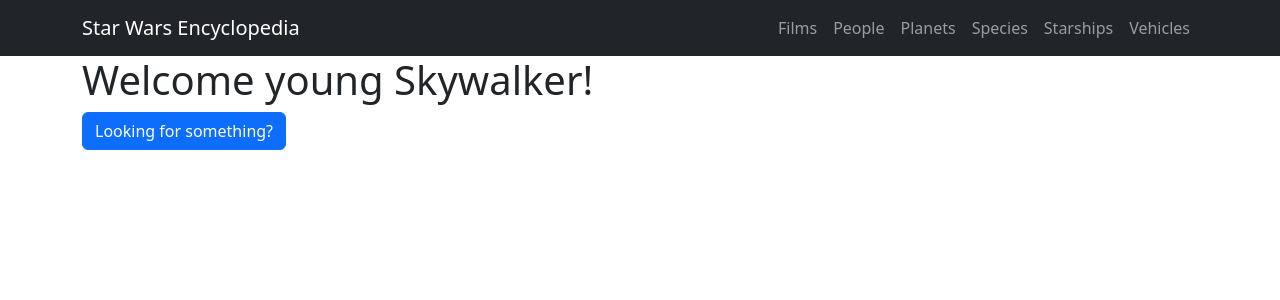
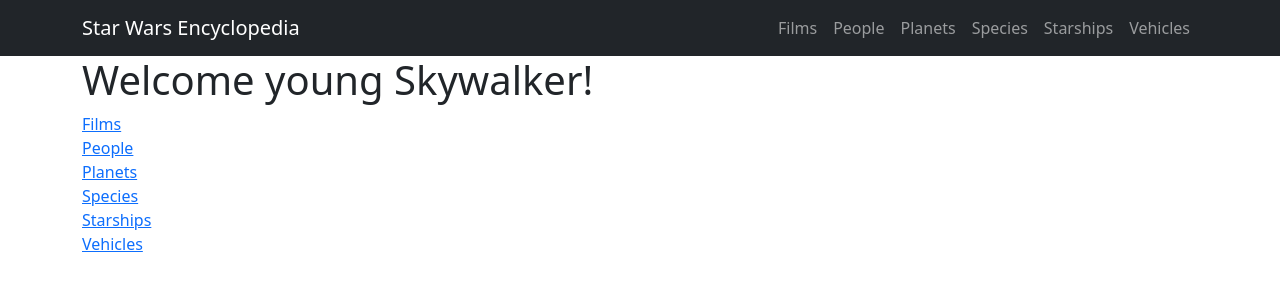
Before and after one commit to louisekeinstrom/Star-Wars-API, a React (Vite) app: page / in a window 1280 px wide. Shown: the top 300 px of the page. Built offline with nearby package versions, Linux system fonts and the light colour scheme.

Commit message:
added info to homepage

```diff
--- a/src/Pages/HomePage.tsx
+++ b/src/Pages/HomePage.tsx
@@ -6,9 +6,25 @@
 		<>
 			<h1>Welcome young Skywalker!</h1>
 
-			<Link to="/search">
-				<Button variant="primary">Looking for something?</Button>
+			<Link to="/Films">
+				<div>Films</div>
 			</Link>
+			<Link to="/People">
+				<div>People</div>
+			</Link>
+			<Link to="/Planets">
+				<div>Planets</div>
+			</Link>
+			<Link to="/Species">
+				<div>Species</div>
+			</Link>
+			<Link to="/Starships">
+				<div>Starships</div>
+			</Link>
+			<Link to="/Vehicles">
+				<div>Vehicles</div>
+			</Link>
+
 		</>
 	)
 }
```
